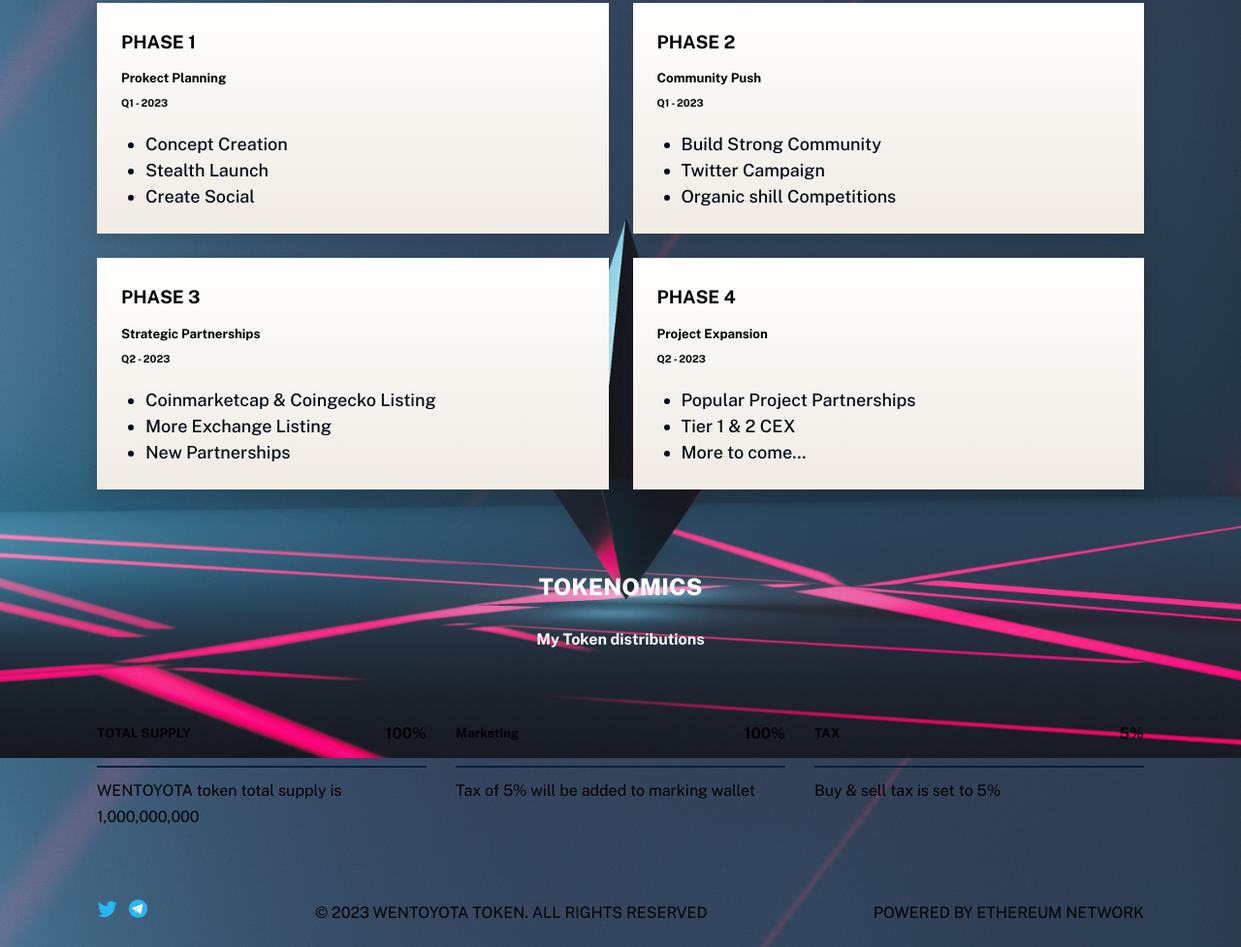
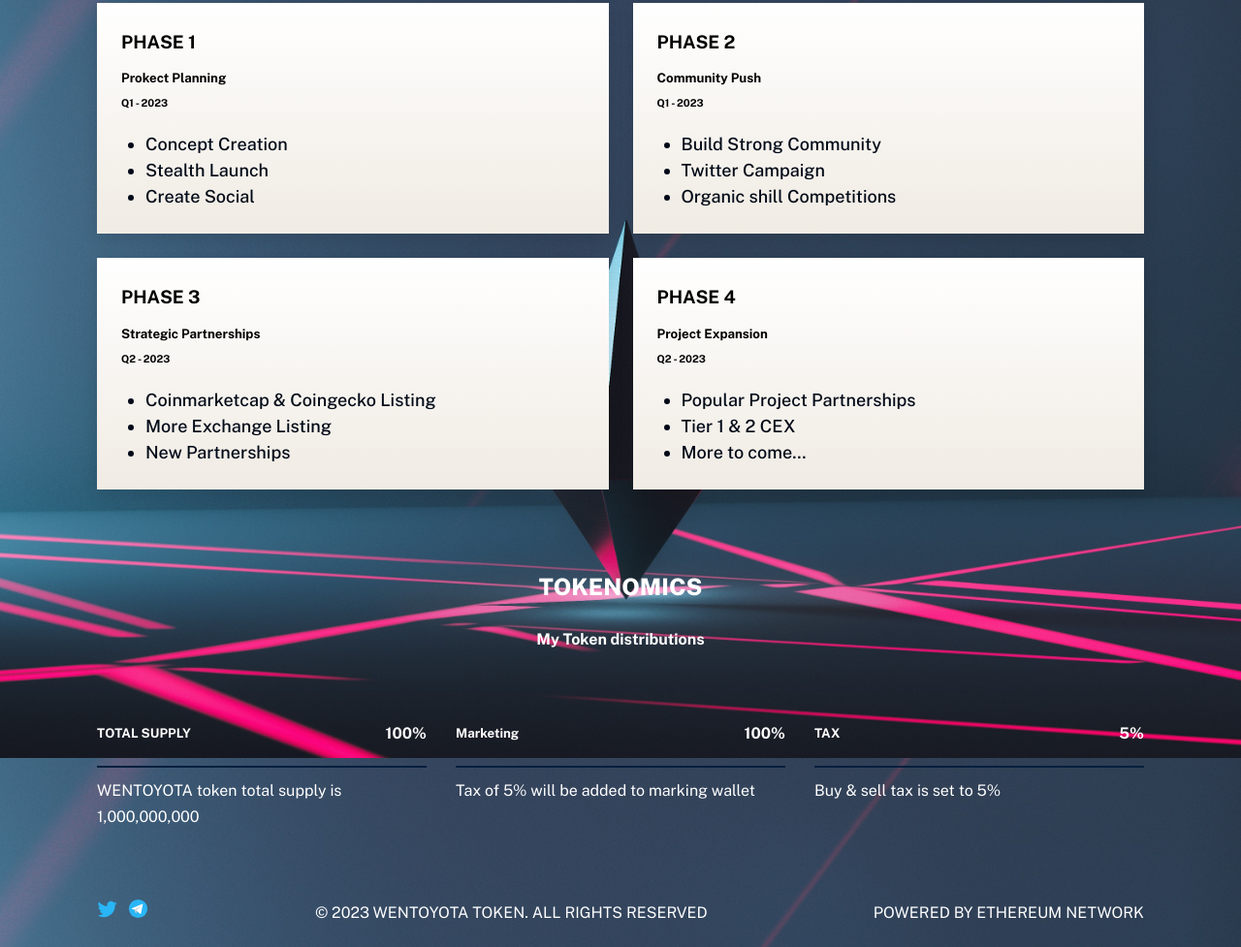
Before and after one commit to Demandtech/wentoyota, a plain HTML site: page index.html in a window 1280 px wide. Shown: the part 1778-2755 px from the top of the page at 97% size. Drawn offline with nearby package versions, Linux system fonts and the light colour scheme; files whose address does not match are found by name.

Commit message:
footer color change

```diff
--- a/index.html
+++ b/index.html
@@ -243,8 +243,8 @@
             />
           </a>
         </div>
-        <div>© 2023 WENTOYOTA TOKEN. ALL RIGHTS RESERVED</div>
-        <div>POWERED BY ETHEREUM NETWORK</div>
+        <div class="copyright">© 2023 WENTOYOTA TOKEN. ALL RIGHTS RESERVED</div>
+        <div class="power">POWERED BY ETHEREUM NETWORK</div>
       </div>
     </footer>
     <script src="https://cdn.jsdelivr.net/npm/swiper/swiper-bundle.min.js"></script>
--- a/style.css
+++ b/style.css
@@ -212,6 +212,7 @@
 
 .token-card {
   flex: 1;
+  color: hsl(100, 100%, 100%)
 }
 
 .card-header {
@@ -236,6 +237,11 @@
   display: flex;
   align-items: center;
   justify-content: space-between;
+}
+
+.copyright, .power{
+  text-align: center;
+  color: hsl(100, 100%, 100%);
 }
 
 @media screen and (max-width: 835px) {
```
